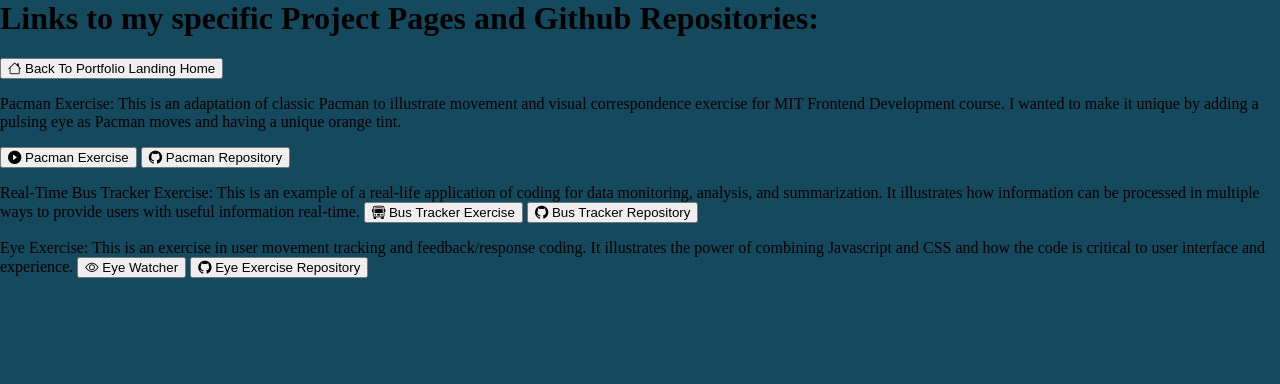
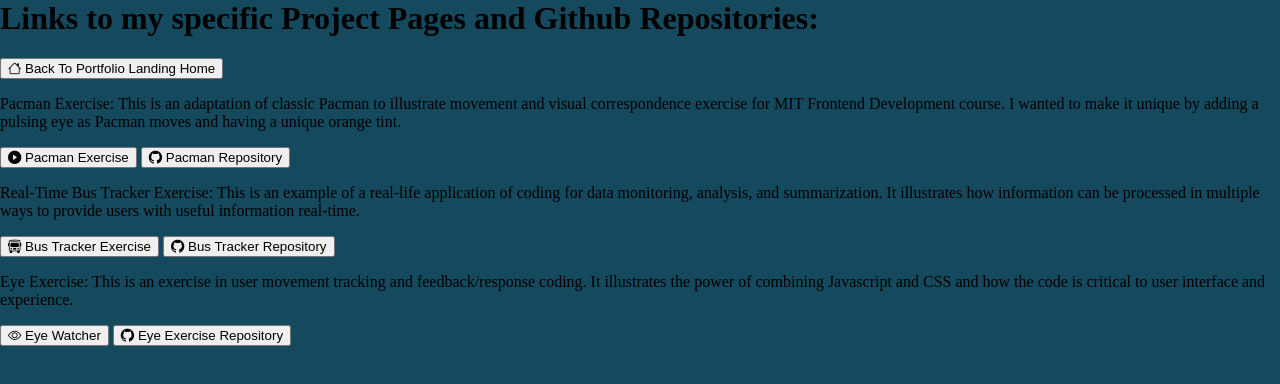
Before and after one commit to Code-Flynk/Projects, a plain HTML site: page index.html in a window 1280 px wide. Drawn offline with nearby package versions, Linux system fonts and the light colour scheme.

Commit message:
Update index.html

```diff
--- a/index.html
+++ b/index.html
@@ -21,7 +21,7 @@ Pacman Exercise: This is an adaptation of classic Pacman to illustrate movement
 
 <p>
   Real-Time Bus Tracker Exercise: This is an example of a real-life application of coding for data monitoring, analysis, and summarization. It illustrates how information can be processed in multiple ways to provide users with useful information real-time.
-     <button class="btn btn-outline-success me-2" onclick="window.location.href='https://code-flynk.github.io/Real-Time-Bus-Tracker-Exercise/';"
+   <p></p>  <button class="btn btn-outline-success me-2" onclick="window.location.href='https://code-flynk.github.io/Real-Time-Bus-Tracker-Exercise/';"
        type="button"><i class="bi bi-bus-front"></i> Bus Tracker Exercise</button>
 
       <button class="btn btn-outline-success me-2" onclick="window.location.href='https://github.com/Code-Flynk/Real-Time-Bus-Tracker-Exercise';"
@@ -32,7 +32,7 @@ Pacman Exercise: This is an adaptation of classic Pacman to illustrate movement
 
 <p>
   Eye Exercise: This is an exercise in user movement tracking and feedback/response coding. It illustrates the power of combining Javascript and CSS and how the code is critical to user interface and experience.
-     <button class="btn btn-outline-success me-2"  onclick="window.location.href='https://code-flynk.github.io/Eye-Exercise/';"
+<p></p>     <button class="btn btn-outline-success me-2"  onclick="window.location.href='https://code-flynk.github.io/Eye-Exercise/';"
  type="button"><i class="bi bi-eye"></i> Eye Watcher</button>
 
    <button class="btn btn-outline-success me-2" onclick="window.location.href='https://github.com/Code-Flynk/Eye-Exercise';"
```
